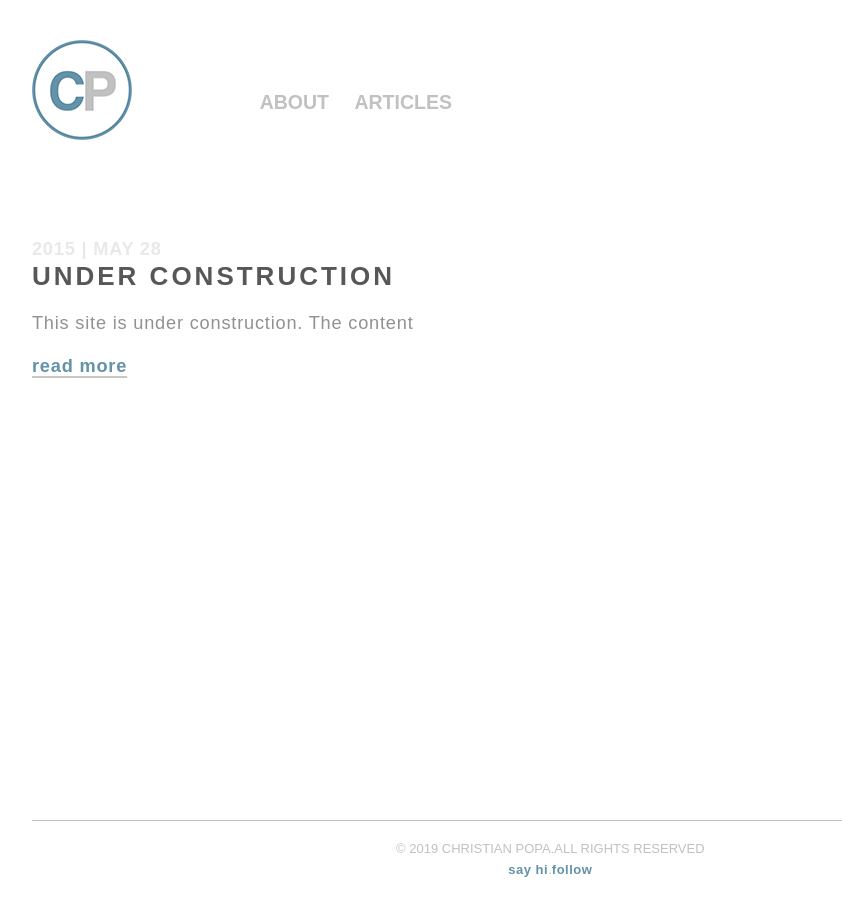
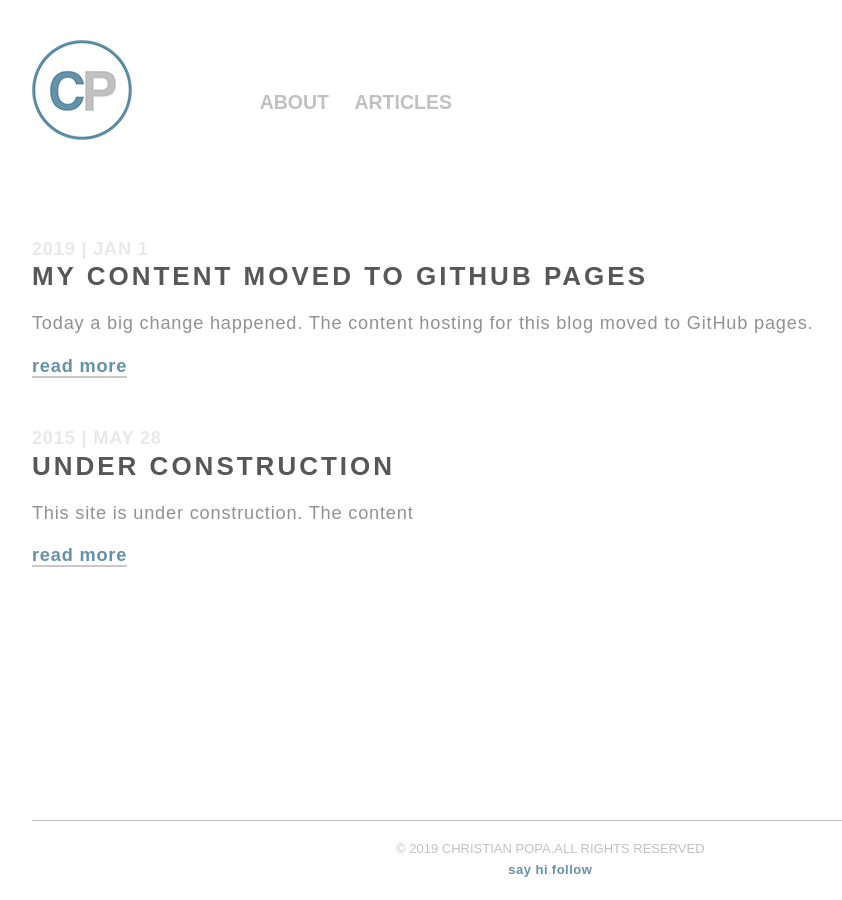
Before and after one commit to cristego/cristego.github.io, a Jekyll site: the page built from index.html, in a window 1280 px wide. Shown: the whole page, without its empty margins (51-893 px from the left). Built offline with Jekyll 4.4.1, drawn with Linux system fonts in a browser that asks for light colours; the list of posts is cut into pages by our own code; a file with an impossible date is left out.

Commit message:
Update 2018-12-28-My-content-moved-to-GitHub-Pages.markdown

```diff
--- a/_posts/2018-12-28-My-content-moved-to-GitHub-Pages.markdown
+++ b/_posts/2018-12-28-My-content-moved-to-GitHub-Pages.markdown
@@ -2,7 +2,7 @@
 published: true
 layout: post
 title: My content moved to GitHub Pages
-date: {}
+date: 2019-01-01T00:00:28.000Z
 categories: a
 permalink: '/:categories/:year/:title.html'
 ---
```
